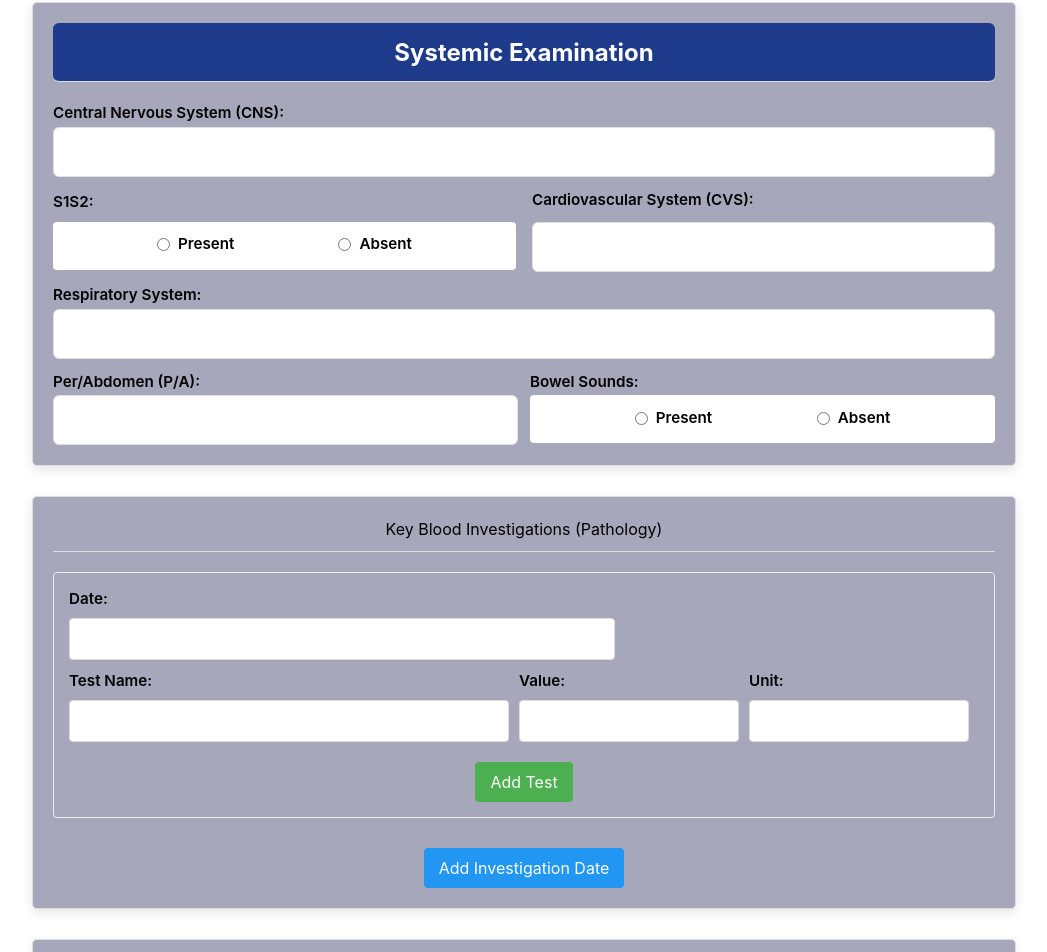
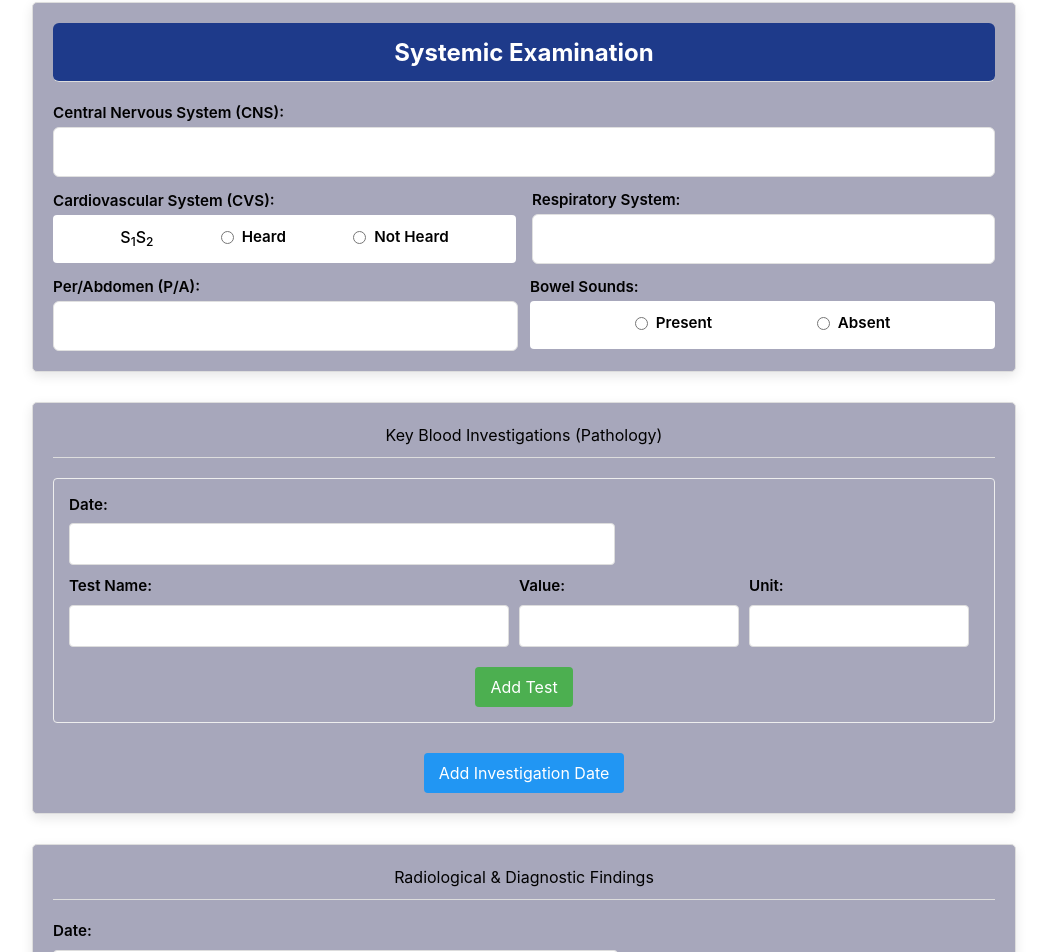
Before and after one commit to 6Mushahid9/KK-temp, a React (Vite) app: page / in a window 1280 px wide. Shown: the part 1864-2816 px from the top of the page, without its empty margins (116-1163 px from the left). Built offline with nearby package versions, Linux system fonts and the light colour scheme.

Commit message:
from 3 design done

```diff
--- a/src/components/FormSection/SystemicExamination.jsx
+++ b/src/components/FormSection/SystemicExamination.jsx
@@ -38,11 +38,12 @@ export function SystemicExamination({ handleChange, formData }) {
         <div className="col-span-6">
           <label
             htmlFor="s1s2"
-      className="block mb-1 font-medium text-gray-700"
+            className="block font-medium text-gray-700"
           >
-      S1S2:
+            Cardiovascular System (CVS):
           </label>
-    <div className="flex justify-evenly rounded-sm h-12 mt-2 bg-white">
+          <div className="flex justify-evenly rounded-sm h-12 bg-white">
+            <span className="font-medium mt-2.5">S<sub>1</sub>S<sub>2</sub></span>
             <label className="!flex !items-center whitespace-nowrap gap-2">
               <input
                 type="radio"
@@ -52,7 +53,7 @@ export function SystemicExamination({ handleChange, formData }) {
                 checked={formData.s1s2 === "Present"}
                 onChange={handleChange}
               />
-        <span>Present</span>
+              <span>Heard</span>
             </label>
             <label className="!flex !items-center whitespace-nowrap gap-2">
               <input
@@ -63,31 +64,14 @@ export function SystemicExamination({ handleChange, formData }) {
                 checked={formData.s1s2 === "Absent"}
                 onChange={handleChange}
               />
-        <span>Absent</span>
+              <span>Not Heard</span>
             </label>
           </div>
         </div>
 
         {/* Right Column: Additional CVS Info Input */}
        <div className="col-span-6">
-    <label htmlFor="cvs" className="block mb-1 font-medium text-gray-700">
-      Cardiovascular System (CVS):
-    </label>
-    <input
-      type="text"
-      id="cvs"
-      name="cvs"
-      value={formData.cvs}
-      onChange={handleChange}
-      className="w-full p-2 mt-2 border border-gray-300 rounded"
-    />
-  </div>
-</div>
-
-
-      {/* row 3 */}
-      <div className="mt-3">
-        <label htmlFor="respiratorySystem">Respiratory System:</label>
+        <label htmlFor="respiratorySystem" className="mb-1">Respiratory System:</label>
         <input
           type="text"
           id="respiratorySystem"
@@ -96,8 +80,11 @@ export function SystemicExamination({ handleChange, formData }) {
           onChange={handleChange}
         />
       </div>
+      </div>
 
-      {/* row 4 */}
+
+
+      {/* row 3*/}
       <div className="grid grid-cols-12 gap-3 mt-3">
         <div className="col-span-6">
           <label htmlFor="perAbdomen">Per/Abdomen (P/A):</label>
@@ -111,11 +98,7 @@ export function SystemicExamination({ handleChange, formData }) {
         </div>
 
         <div className="col-span-6">
-          <label
-            htmlFor="bowel-sounds-present"
-          >
-            Bowel Sounds:
-          </label>
+          <label htmlFor="bowel-sounds-present">Bowel Sounds:</label>
           <div className="flex justify-evenly rounded-sm h-12 bg-white">
             <label className="!flex !items-center whitespace-nowrap gap-2">
               <input
```
Lines whose indentation alone changed are shown as unchanged.
